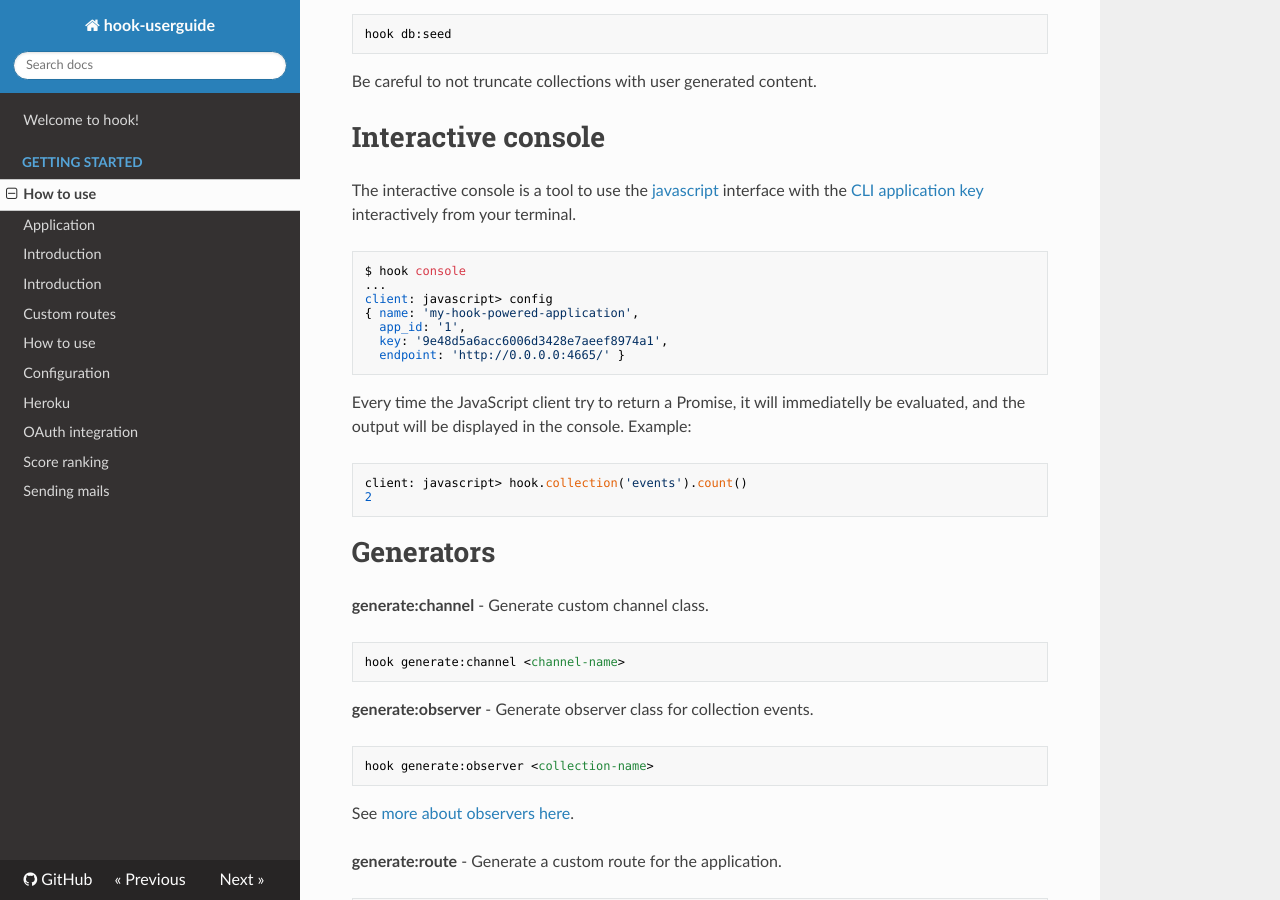
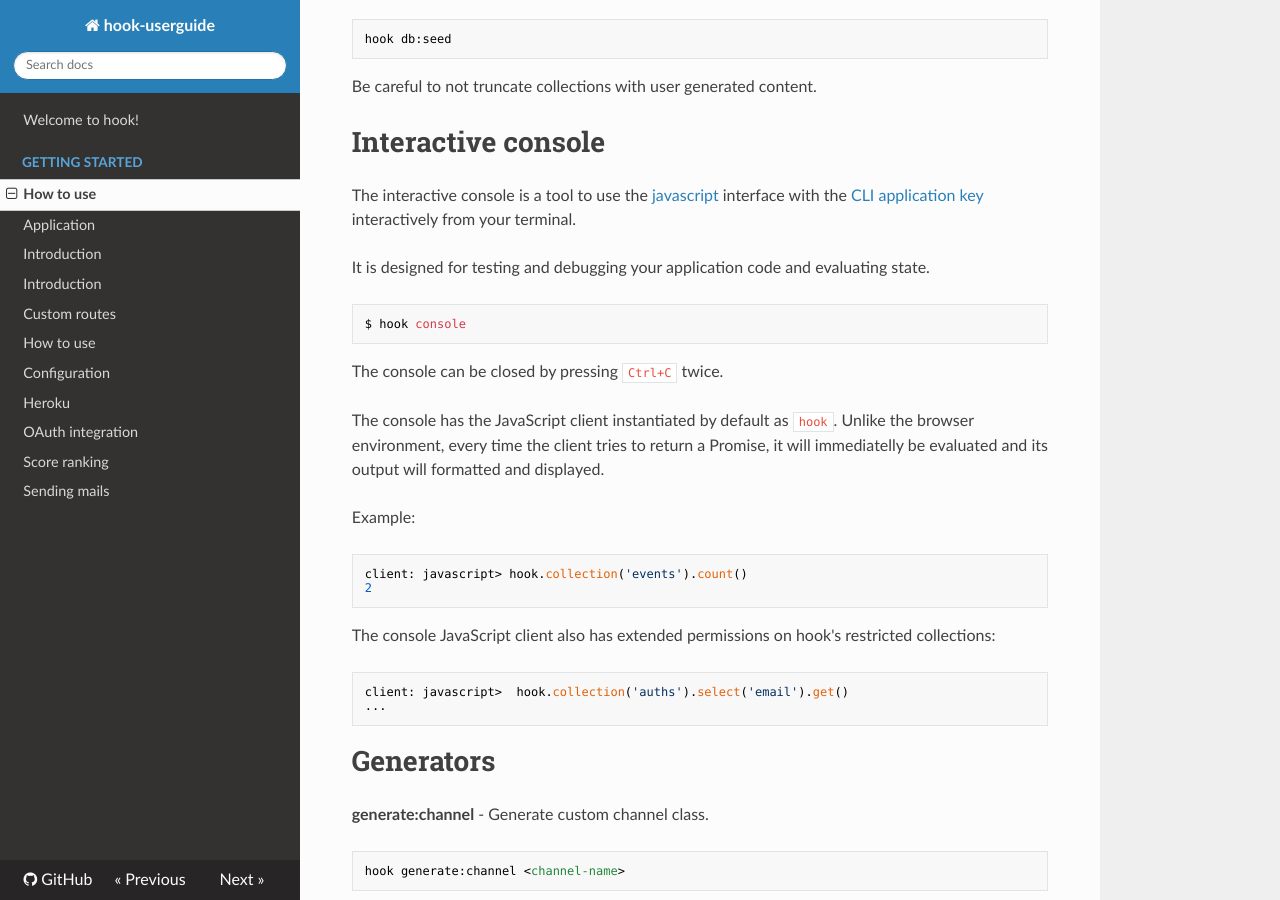
Before and after one commit to doubleleft/hook-userguide, an MkDocs documentation site: the page built from docs/Getting-started/How-to-use.md, in a window 1280 px wide and 900 px high, scrolled down 1625 px. Built offline with MkDocs 1.6.1, drawn with Linux system fonts in a browser that asks for light colours; nearby versions of some CDN libraries; old or Windows-style settings are respelled for this version of MkDocs; some of the changed text lies outside the part shown.

Commit message:
Update How-to-use.md
More details on hook console operation.

````diff
--- a/docs/Getting-started/How-to-use.md
+++ b/docs/Getting-started/How-to-use.md
@@ -1,6 +1,6 @@
-## Installation
+# Installation
 
-Run this command in your terminal to get the lastest version of
+Run the following command in your terminal to install the latest version of
 [hook](https://github.com/doubleleft/hook) and
 [hook-cli](https://github.com/doubleleft/hook-cli.git):
 
@@ -99,22 +98,26 @@ The interactive console is a tool to use the
 [CLI application key](../The-Basics/Application/#application-key-cli)
 interactively from your terminal.
 
+It is designed for testing and debugging your application code and evaluating state.
+
 ```
 $ hook console
-...
-client: javascript> config
-{ name: 'my-hook-powered-application',
-  app_id: '1',
-  key: '9e48d5a6acc6006d3428e7aeef8974a1',
-  endpoint: 'http://0.0.0.0:4665/' }
 ```
 
-Every time the JavaScript client try to return a Promise, it will immediatelly
-be evaluated, and the output will be displayed in the console. Example:
+The console can be closed by pressing  `Ctrl+C` twice.
+
+The console has the JavaScript client instantiated by default as `hook`. Unlike the browser environment, every time the client tries to return a Promise, it will immediatelly be evaluated and its output will formatted and displayed.
+
+Example:
 
 ```
 client: javascript> hook.collection('events').count()
 2
+```
+The console JavaScript client also has extended permissions on hook's restricted collections:
+```
+client: javascript>  hook.collection('auths').select('email').get()
+...
 ```
 
 # Generators
````
Also changed, not shown: other parts of docs/Getting-started/How-to-use.md (+1 -2 lines).
